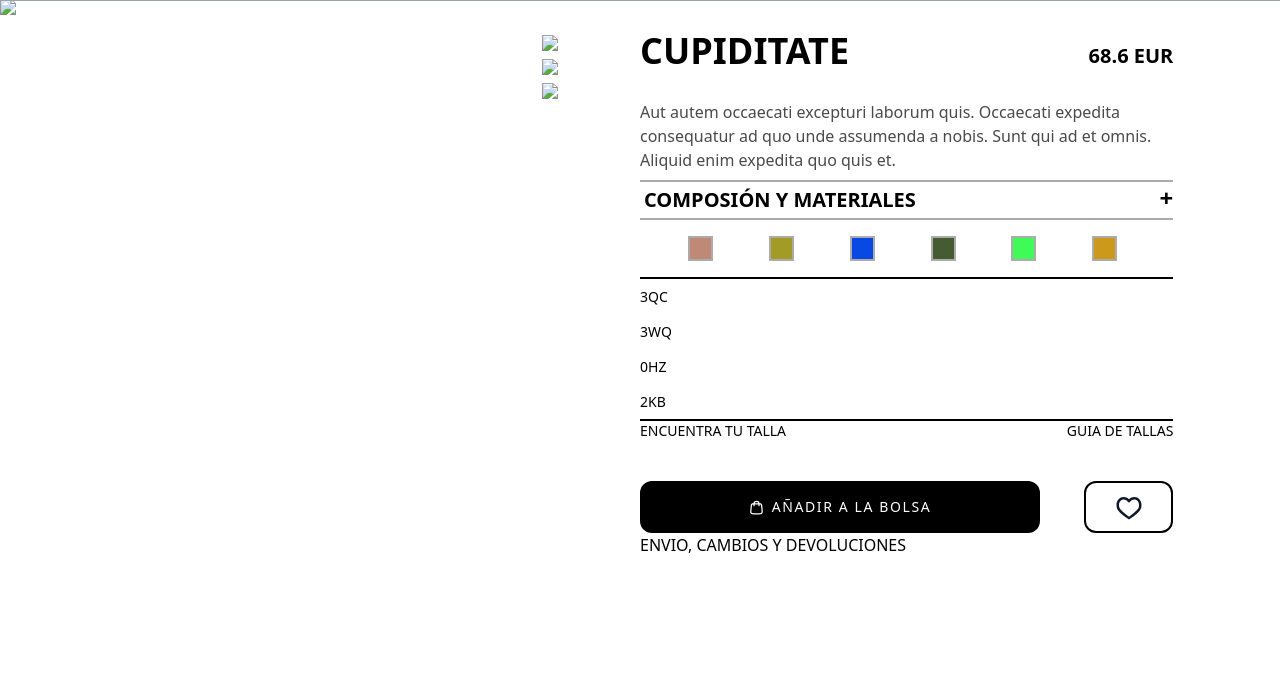
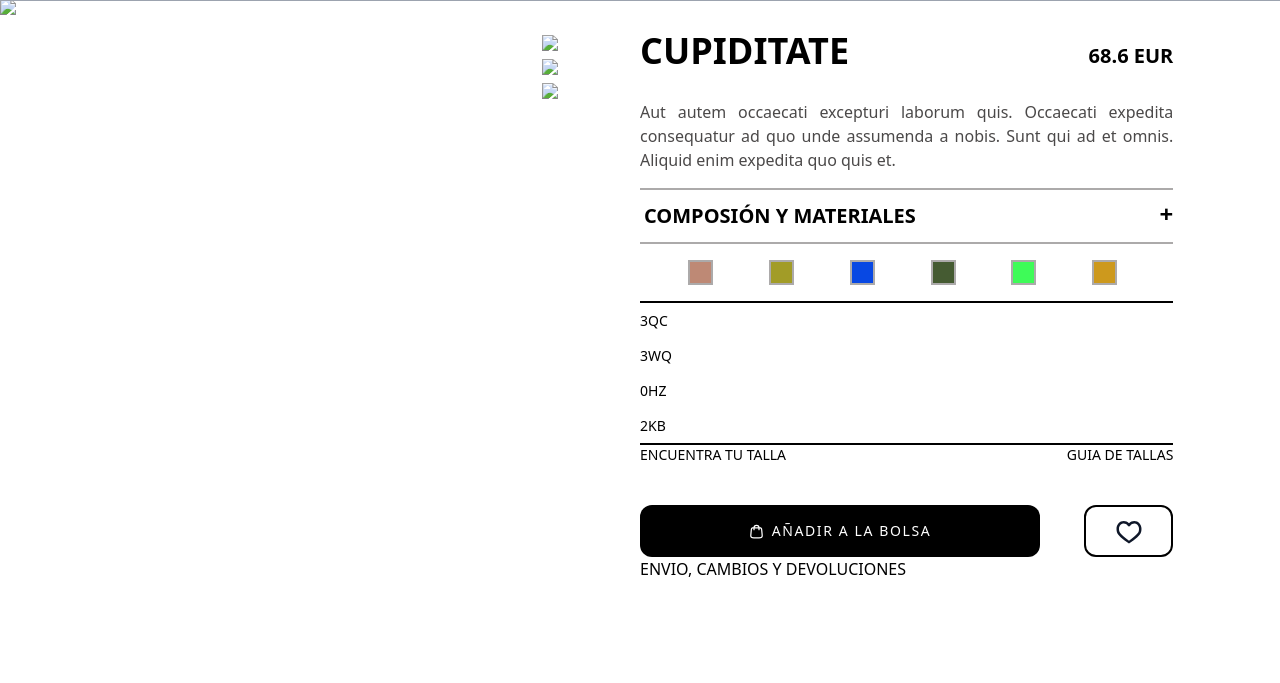
Before and after one commit to matgarfer499/LiftUp, a Laravel app: page /clothing/2 in a window 1280 px wide. Shown: the part 81-764 px from the top of the page. Run offline with Laravel 9, Linux system fonts and the light colour scheme; data comes from the database, SQL or seed files in the repository; style sheets or scripts are compiled from the project's sources; some libraries are stand-ins or nearby versions.

Commit message:
cambio generales en diseño, tablas y js

```diff
--- a/app/Http/Controllers/ClothesController.php
+++ b/app/Http/Controllers/ClothesController.php
@@ -12,7 +12,7 @@
     {
 
         $menClothes = Clothe::where('gender', 'H')->with('images')->groupBy('clothes.id', 'clothes.type_product', 'clothes.name', 'clothes.gender', 'clothes.discount',
-        'clothes.discount_rate', 'clothes.price', 'clothes.description')->get();
+        'clothes.discount_rate', 'clothes.price', 'clothes.description', 'clothes.material')->get();
 
         $amount = $menClothes->count();
 
--- a/app/Models/Clothe.php
+++ b/app/Models/Clothe.php
@@ -35,7 +35,7 @@
     }
 
     public function clothingSize(){
-        return $this->belongsToMany(Size::class, 'clothes_sizes', 'idClo', 'idSiz');
+        return $this->belongsToMany(Size::class, 'clothes_sizes', 'idClo', 'idSiz')->withPivot('stock');;
     }
 
     public function images(){
--- /dev/null
+++ b/resources/js/images.js
@@ -0,0 +1,11 @@
+"use strict"
+
+//Cambiar el + por un - y viceversa al desplegar los materiales de la ropa
+
+materialsDisplay.addEventListener("click", function(){
+    if(moreLess.textContent == "+"){
+        moreLess.textContent = "-";
+    } else {
+        moreLess.textContent = "+";
+    }
+});
--- a/resources/views/clothes/home.blade.php
+++ b/resources/views/clothes/home.blade.php
@@ -9,5 +9,7 @@
 </head>
 <body>
     Esta la landing
+    <br>
+    <a href="{{route('menclothes.index')}}">Ir a ver las ropas</a>
 </body>
 </html>
--- a/resources/views/clothes/images.blade.php
+++ b/resources/views/clothes/images.blade.php
@@ -7,7 +7,7 @@
     <div class="w-6/12">
         <div class="w-2/5 absolute h-[90vh] top-20 snap-y snap-mandatory overflow-scroll scrollbar-x-hidden">
             @for($i = 0; $i< count($images[0]->images); $i++)
-            <div class="snap-end flex w-[96%] h-screen">
+            <div class="snap-start flex w-[96%] h-screen">
                 <img src="{{$images[0]->images[$i]->url}}">
             </div>
             @endfor
@@ -28,21 +28,31 @@
             @endif
         </div>
         <br>
-        <p class="text-[#4B4949] w-full">{{$images[0]->description}}</p>
-        <div class="w-full border-y-2 border-x-0 border-[#acaaaa] flex justify-between my-2">
-            <span class="p-1 font-bold text-xl">COMPOSIÓN Y MATERIALES</span>
-            <span class="font-bold text-2xl">+</span>
-        </div>
+        <p class="text-[#4B4949] w-full text-justify">{{$images[0]->description}}</p>
+        <details class="w-full border-y-2 border-x-0 border-[#acaaaa] my-4 py-2">
+            <summary class="flex justify-between" id="materialsDisplay">
+                <span class="p-1 font-bold text-xl">
+                    COMPOSIÓN Y MATERIALES
+                </span>
+                <span class="font-bold text-2xl" id="moreLess">+</span>
+            </summary>
+            <p class="text-[#4B4949] text-justify w-11/12 p-2">{{$images[0]->material}}</p>
+        </details>
         <div class="w-full flex flex-wrap justify-evenly mt-4">
             @for($i = 0; $i < count($colores[0]->clothingColor); $i++)
                 <div class="w-[25px] h-[25px] mr-2 cursor-pointer border-2 border-[#acaaaa] hover:border-4 focus:border-2 active:border-white" style="background-color:#{{$colores[0]->clothingColor[$i]->color}}">
                 </div>
             @endfor
         </div>
-        <div class="w-full border-y-2 border-x-0 border-black flex flex-col justify-center items-start mt-4">
+        <div class="w-full border-y-2 border-x-0 border-black flex flex-col justify-center mt-4">
             @for($i = 0; $i < count($tallas[0]->clothingSize); $i++)
-                <div class="h-[35px] w-full cursor-pointer hover:bg-[#e0e0e0] text-sm flex items-center">
-                    {{$tallas[0]->clothingSize[$i]->size}}
+                <div class="h-[35px] w-full cursor-pointer hover:bg-[#e0e0e0] text-sm flex items-center justify-between">
+                    <span>{{$tallas[0]->clothingSize[$i]->size}}</span>
+                    <span class="text-[#4B4949]">
+                        @if($tallas[0]->clothingSize[$i]->pivot->stock < 10)
+                            Quedan pocas unidades
+                        @endif
+                    </span>
                 </div>
                 @endfor
         </div>
--- a/resources/views/layouts/plantilla.blade.php
+++ b/resources/views/layouts/plantilla.blade.php
@@ -10,8 +10,9 @@
   <title>@yield('title')</title>
   @vite('resources/css/app.css')
   @vite('resources/css/homePage.css')
+  @vite('resources/js/buttons.js')
+  @vite('resources/js/images.js')
   <script src="https://code.jquery.com/jquery-3.6.0.min.js"></script>
-  @vite('resources/js/buttons.js')
 </head>
 
 <body class="bg-white m-0">
```
